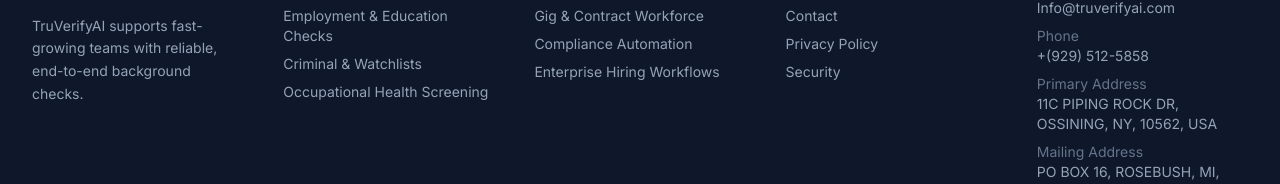
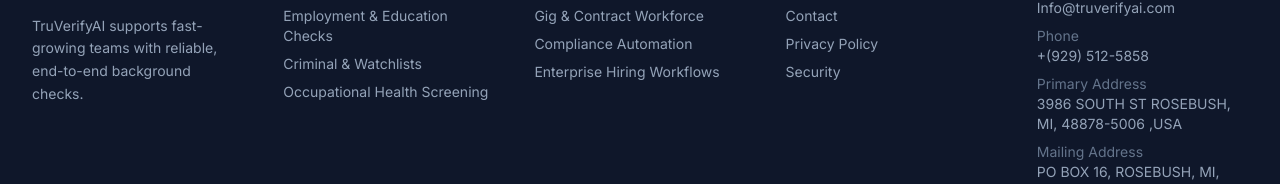
Before and after one commit to MuskanRajani/TruVerifyAI, a React (Vite) app: page / in a window 1280 px wide. Shown: the part 3995-4179 px from the top of the page. Built offline with nearby package versions, Linux system fonts and the light colour scheme.

Commit message:
Update Footer.jsx

```diff
--- a/src/components/Footer.jsx
+++ b/src/components/Footer.jsx
@@ -94,10 +94,9 @@
               <span className="block text-slate-500">Phone</span>
               +(929) 512-5858
             </li>
-            <li>
+             <li>
               <span className="block text-slate-500">Primary Address</span>
-              11C PIPING ROCK DR,
-              OSSINING, NY, 10562, USA
+              3986 SOUTH ST ROSEBUSH, MI, 48878-5006 ,USA
             </li>
             <li>
               <span className="block text-slate-500">Mailing Address</span>
```
